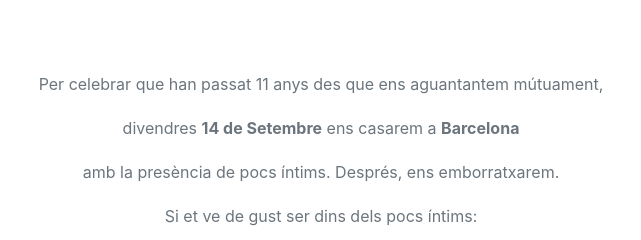
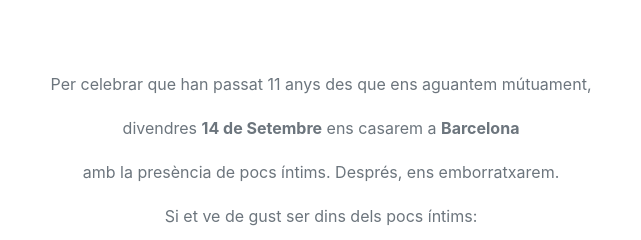
Before and after one commit to enricostano/invitacio, a website with bundled scripts: page index.html in a window 1280 px wide. Shown: the part 749-989 px from the top of the page, 319-960 px from the left. Built offline with nearby package versions, Linux system fonts and the light colour scheme; a web font is replaced by a local one.

Commit message:
Update index.html

```diff
--- a/index.html
+++ b/index.html
@@ -72,7 +72,7 @@
         </div-->
         <div class="row text-center">
           <div class="col-md-12">
-            <p class="text-muted">Per celebrar que han passat 11 anys des que ens aguantantem mútuament,</p>
+            <p class="text-muted">Per celebrar que han passat 11 anys des que ens aguantem mútuament,</p>
             <p class="text-muted">divendres <strong>14 de Setembre</strong> ens casarem a <strong>Barcelona</strong></p>
             <p class="text-muted">amb la presència de pocs íntims. Després, ens emborratxarem.</p>
             <p class="text-muted">Si et ve de gust ser dins dels pocs íntims:</p>
```
